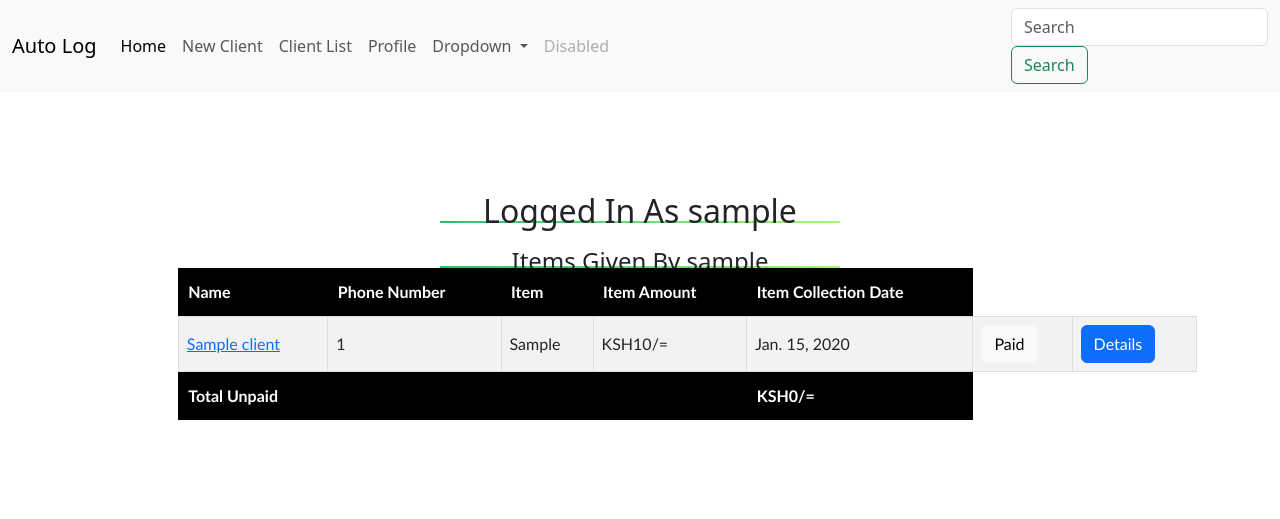
After one commit to vincentmuya/Auto_log, a Django app: a page that uses app/templates/navbar.html in a window 1280 px wide. The commit adds this page. Shown: the top 519 px of the page. Run offline with Django 4.2, Linux system fonts and the light colour scheme; a user stored in the database is signed in; tables that the repository leaves empty hold one stand-in row (values such as "Sample post"); some libraries are stand-ins or nearby versions.

Commit message:
created profile object created view function for user and profile Defined url created profile template and css called items given by user on profile

```diff
--- a/app/models.py
+++ b/app/models.py
@@ -2,6 +2,7 @@ from django.db import models
 from django.contrib.auth.models import User
 from django.urls import reverse
 from slugify import slugify
+from django.db.models.signals import post_save
 
 
 # Create your models here.
@@ -56,3 +57,26 @@ class ItemHistory(models.Model):
 
     def __str__(self):
         return f"{self.client.name} - Paid on: {self.date_paid}"
+
+
+class Profile(models.Model):
+    user = models.OneToOneField(User, on_delete=models.CASCADE)
+
+    def save_profile(self):
+        self.save()
+
+    def __str__(self):
+        return self.user
+
+    @classmethod
+    def this_profile(cls):
+        profile = cls.objects.all()
+        return profile
+
+
+def Create_profile(sender, **kwargs):
+    if kwargs['created']:
+        user_profile = Profile.objects.create(user=kwargs['instance'])
+
+
+post_save.connect(Create_profile, sender=User)
--- a/app/templates/navbar.html
+++ b/app/templates/navbar.html
@@ -14,6 +14,9 @@
         </li>
         <li class="nav-item">
           <a class="nav-link" href="{%url 'client_list'%}">Client List</a>
+        </li>
+        <li class="nav-item">
+          <a class="nav-link" href="{%url 'profile' user.username%}">Profile</a>
         </li>
         <li class="nav-item dropdown">
           <a class="nav-link dropdown-toggle" href="#" id="navbarDropdown" role="button" data-bs-toggle="dropdown" aria-expanded="false">
--- /dev/null
+++ b/app/templates/profile.html
@@ -0,0 +1,73 @@
+{%extends 'base.html'%} {% load static %} {%block content%} {% load bootstrap5 %} {{ block.super}}
+<!DOCTYPE html>
+<html lang="en">
+<title>Auto Log</title>
+<head>
+    <meta charset="UTF-8">
+    <meta name="viewport" content="width=device-width, user-scalable=no, initial-scale=1.0, maximum-scale=1.0, minimum-scale=1.0">
+    <meta http-equiv="X-UA-Compatible" content="ie=edge">
+    <link rel="stylesheet" href="{% static 'css/profile.css' %}">
+</head>
+
+<body>
+<div class="container">
+      {%for profile_item in user_profile%}
+        <div id="card-content">
+        <div id="card-title">
+        <h2>Logged In As {{profile_item.user}}</h2>
+        <div class="underline-title"></div>
+        <br>
+          <h4>Items Given By {{profile_item.user}}</h4>
+        <div class="underline-title"></div>
+        </div>
+      {%endfor%}
+
+
+            <div class="row">
+    <div class="col-md-1">
+    </div>
+  <div class="col-md-11">
+  <table id="clients">
+  <tr>
+  <th>Name</th>
+  <th>Phone Number</th>
+  <th>Item</th>
+  <th>Item Amount</th>
+  <th>Item Collection Date</th>
+  </tr>
+          <!-- Looping through lender_listlender_list   -->
+      {%for post_item in lender_list%}
+          <tr>
+            <td><a href="{{ post_item.get_absolute_url }}">{{post_item.name}}<a/></td>
+            <td>{{post_item.phone_number}}</td>
+            <td>{{post_item.item}}</td>
+            <td>KSH{{post_item.item_amount}}/=</td>
+            <td>{{post_item.item_collection_date}}</td>
+            {%if post_item.is_item_paid %}
+        <td><button type="button" class="btn btn-light" name="button">Paid</button></td>
+        <td><a href="{{ post_item.get_absolute_url }}"><button type="button" class="btn btn-primary" name="button"> Details</button></a></td>
+      {% else %}
+        <td><a href="{{ post_item.get_absolute_url }}"><button type="button" class="btn btn-info" name="button">Details</button></a></td>
+        <td><a href="{% url 'update-client' post_item.pk %}"><button type="button" class="btn btn-success" name="button">Update</button></a></td>
+        <td><a href="{% url 'item_paid' post_item.slug  %}"><button type="button" class="btn btn-danger" name="button">Paid</button></a></td>
+        {% endif %}
+          </tr>
+    {%endfor%}
+        <tr>
+  <th>Total Unpaid</th>
+  <th></th>
+  <th></th>
+  <th></th>
+  <th>KSH{{ total_unpaid_balance }}/=</th>
+  </tr>
+        </table>
+        </div>
+        </div>
+</div>
+</div>
+
+
+
+</body>
+</html>
+{%endblock%}
--- a/app/urls.py
+++ b/app/urls.py
@@ -11,6 +11,7 @@ urlpatterns = [
     url(r'^update/client/(?P<pk>\d+)/$', views.update_client, name='update-client'),
     url(r'^search$', views.search_results, name='search_results'),
     url('item_paid/(?P<slug>[-\w]+)/$', views.item_paid, name='item_paid'),
+    url(r'^profile/(?P<username>[\w\-]+)/$', views.profile, name='profile'),
 
 ]
 
--- a/app/views.py
+++ b/app/views.py
@@ -1,7 +1,7 @@
 from django.shortcuts import render, get_object_or_404, HttpResponse, get_list_or_404
 from .forms import NewClientForm
 from django.http import HttpResponseRedirect
-from .models import Client, ItemHistory
+from .models import Client, ItemHistory, Profile
 from django.contrib.humanize.templatetags.humanize import intcomma
 
 
@@ -50,7 +50,8 @@
 
     for clients in history:
         clients.item_amount = intcomma(clients.item_amount)
-    return render(request, 'client_detail.html', {'client': client, 'history': history, 'history_names': history_names, 'clients_with_item': clients_with_item, 'all_item_paid': all_item_paid})
+    return render(request, 'client_detail.html', {'client': client, 'history': history,
+                                                  'history_names': history_names, 'clients_with_item': clients_with_item, 'all_item_paid': all_item_paid})
 
 
 def update_client(request, pk):
@@ -87,3 +88,17 @@
     ItemHistory.objects.create(client=client)
 
     return HttpResponse("item Paid Successfully!")
+
+
+def profile(request, username):
+    user_profile = Profile.objects.filter(user_id=request.user.id)[::-1]
+    lender_list = Client.objects.filter(lender_id=request.user).order_by('item_collection_date')[::-1]
+    unpaid_clients = Client.objects.filter(lender_id=request.user, is_item_paid=False)
+    total_unpaid_balance = sum(client.item_amount for client in unpaid_clients)
+    client = Client.objects.all()
+
+    # Format the item_amount fields with commas
+    for client in lender_list:
+        client.item_amount = intcomma(client.item_amount)
+    return render(request, "profile.html", {"user_profile": user_profile, "lender_list": lender_list,
+                                            "total_unpaid_balance": intcomma(total_unpaid_balance)})
--- /dev/null
+++ b/static/css/profile.css
@@ -0,0 +1,68 @@
+.underline-title {
+background: -webkit-linear-gradient(right, #a6f77b, #2ec06f);
+height: 2px;
+margin: -1.1rem auto 0 auto;
+width: 400px;
+}
+th{
+padding:10px;
+}
+
+#clients {
+font-family: "Trebuchet MS", Arial, Helvetica, sans-serif;
+border-collapse: collapse;
+width: 100%;
+}
+
+#clients td, #customers th {
+border: 1px solid #ddd;
+padding: 8px;
+}
+
+#clients tr:nth-child(even){background-color: #f2f2f2;}
+
+#clients tr:hover {background-color: #ddd;}
+
+#clients th {
+padding-top: 12px;
+padding-bottom: 12px;
+text-align: left;
+background-color: black;
+color: white;
+}
+/*body{
+margin-top:90px;
+}*/
+h2, h4 {
+    text-align: center;
+}
+#card-content {
+padding: 100px 1px;
+}
+@media screen and (max-width: 650px) {
+body{
+margin-top:60px;
+margin-bottom:200px;
+}
+h2{
+font-size:20px
+}
+h4{
+font-size:17px
+}
+.d-none {
+    display: initial;
+}
+.underline-title {
+background: -webkit-linear-gradient(right, #a6f77b, #2ec06f);
+height: 2px;
+margin: -0.9rem auto 0 auto;
+width: 250px;
+}
+th, td{
+font-size:12px;
+}
+button{
+font-size:10px;
+}
+}
```
Also changed, not shown: app/migrations/0003_profile.py (added).
